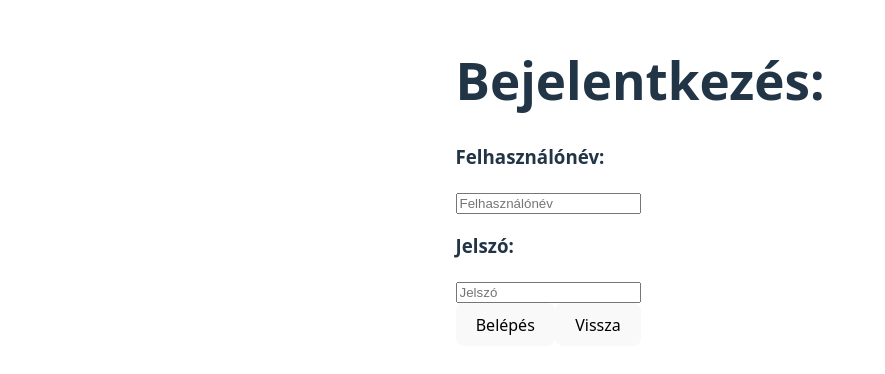
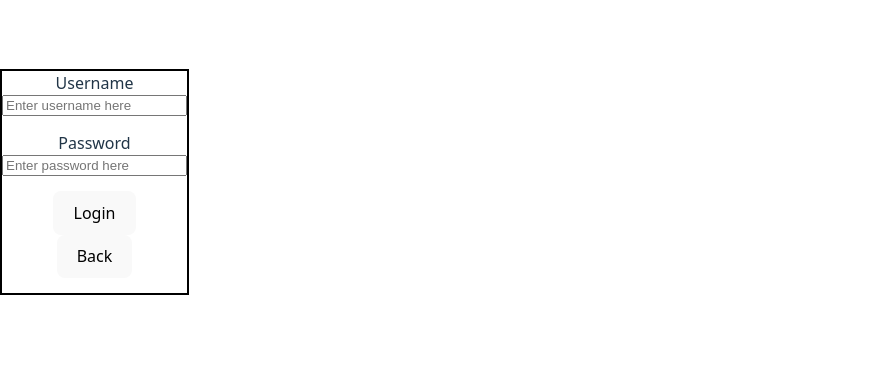
Before and after one commit to olilla92/Jegyzetmegoszto, a React app in the folder frontend/: page /login in a window 1280 px wide. Shown: the part 218-592 px from the top of the page, without its empty margins (0-885 px from the left). Built offline with nearby package versions, Linux system fonts and the light colour scheme; the HTML template or start-up script is replaced by a standard one.

Commit message:
A frontend csinosítása.

```diff
--- a/frontend/src/App.css
+++ b/frontend/src/App.css
@@ -1,11 +1,10 @@
 /*#root -> a mappa gyökere, az index.html fájl beállításai*/
-#root{
-  margin: auto;
-}
 
 /*Kártyák*/
-.card{
+.notecard{
   display: flex;
+  flex-wrap: wrap;
+  justify-content: center;
   gap: 10px;
 }
 .jegyzet{
@@ -15,25 +14,27 @@
 }
 .adatok{
   width: 300px;
-  height: 400px;
+  height: 300px;
   flex-direction: column; /*egymás alatt*/
-  align-items: center;
+  justify-content: center;
   background-color: #f6c453;
   border: 1px solid #183a1d;
-  margin: 10px 0 10px 0;
   border-radius: 20px;
 }
 
 /*Nav*/
 .nav{
   display: flex;
+  flex-wrap: wrap;
   background-color: #183a1d;
   width: 100vw;
-  height: 100px;
+  height: 50px;
+  top: 0;
+  position: fixed;
+  align-items: center;
 }
-.links{
+.navitems{
   margin: 10px;
-
 }
 .linktext{
   color:#f6c453
@@ -41,3 +42,32 @@
 .linktext:hover{
   color: #af8c3c;
 }
+.searchbar{
+  border-radius: 10px;
+  text-indent: 5px;
+  background-color: #f6c453;
+  color: #183a1d;
+}
+@media (max-width: 500px){
+
+}
+
+/*Login*/
+.formContainer{
+  border: 1px solid black;
+  display: flex;
+  justify-content: center;
+}
+.formLogin{
+  display: flex;
+  flex-direction: column;
+  justify-content: center;
+  align-items: center;
+  border: 1px solid black;
+}
+.formPoint{
+  display: flex;
+  flex-direction: column;
+  align-items: center;
+  margin-bottom: 15px;
+}
--- a/frontend/src/App.tsx
+++ b/frontend/src/App.tsx
@@ -3,7 +3,7 @@ import type { Note } from './types/Note.ts';
 import apiClient from './api/apiClient.ts';
 import './App.css';
 import { useNavigate } from 'react-router-dom';
-import { Card, Row, Col, Nav } from 'react-bootstrap';
+import { Card, Row, Col, Nav, Form } from 'react-bootstrap';
 
 function App() {
     const [notes, setNotes] = useState<Array<Note>>([]);
@@ -18,23 +18,36 @@ function App() {
     }, []);
     return (
         <>
-          <Nav className='nav'>
-            <Nav.Item className='links'>
-              <Nav.Link className='linktext' href='/'>Főoldal</Nav.Link>
-            </Nav.Item>
-            <Nav.Item className='links'>
-              <Nav.Link className='linktext' onClick={() => belep('/login')}>Belépés</Nav.Link>
-            </Nav.Item>
-            <Nav.Item className='links'>
-              <Nav.Link className='linktext' onClick={() => reg('/register')}>Regisztráció</Nav.Link>
-            </Nav.Item>
-          </Nav>
+            <Nav className="nav">
+                <Nav.Item className="navitems">
+                    <Nav.Link className="linktext" href="/">
+                        Főoldal
+                    </Nav.Link>
+                </Nav.Item>
+                <Nav.Item className="navitems">
+                    <Nav.Link className="linktext" onClick={() => belep('/login')}>
+                        Belépés
+                    </Nav.Link>
+                </Nav.Item>
+                <Nav.Item className="navitems">
+                    <Nav.Link className="linktext" onClick={() => reg('/register')}>
+                        Regisztráció
+                    </Nav.Link>
+                </Nav.Item>
+                <Form className="navitems">
+                    <Form.Control
+                        type="search"
+                        placeholder="Search"
+                        className="searchbar"
+                        aria-label="Search"
+                    ></Form.Control>
+                </Form>
+            </Nav>
 
-
-            <Row xs={1} md={2} lg={4} className="g-4">
+            <Row xs={1} md={2} lg={4} className="container">
                 {Array.from({ length: 1 }).map((_, idx) => (
                     <Col key={idx}>
-                        <Card className="card">
+                        <Card className="notecard">
                             {notes.map((p) => (
                                 <div className="adatok">
                                     <Card.Title>
--- a/frontend/src/pages/Login.tsx
+++ b/frontend/src/pages/Login.tsx
@@ -3,6 +3,7 @@ import type { User } from '../types/User.ts';
 import apiClient from '../api/apiClient.ts';
 import { useNavigate } from 'react-router-dom';
 import '../App.css';
+import {Form, Button, Container} from "react-bootstrap"
 const Login = () => {
     const [username, setUsername] = useState<string>('');
     const [password, setPassword] = useState<string>('');
@@ -23,27 +24,34 @@ const Login = () => {
 
     return (
         <>
-            <h1>Bejelentkezés:</h1>
-            <div className="form">
-                <h3>Felhasználónév:</h3>
-                <input
+            <Container className='formContainer'>
+                <Form className="formLogin">
+                    <Form.Group className="formPoint" controlId="loginUname">
+                        <Form.Label>Username</Form.Label>
+                        <Form.Control
                             type="text"
-                    placeholder="Felhasználónév"
+                            placeholder="Enter username here"
                             onChange={(e) => setUsername(e.target.value)}
                         />
-                <h3>Jelszó:</h3>
-                <input
+                    </Form.Group>
+
+                    <Form.Group className="formPoint" controlId="loginPassword">
+                        <Form.Label>Password</Form.Label>
+                        <Form.Control
                             type="password"
-                    placeholder="Jelszó"
+                            placeholder="Enter password here"
                             onChange={(e) => setPassword(e.target.value)}
                         />
-                <br />
-            </div>
+                    </Form.Group>
 
-            <button onClick={Logging} onDoubleClick={() => logging('/me')}>
-                Belépés
-            </button>
-            <button onClick={() => vissza('/')}>Vissza</button>
+                    <Form.Group className="formPoint" controlId="loginButtons">
+                        <Button onClick={Logging} onDoubleClick={() => logging('/me')}>
+                            Login
+                        </Button>
+                        <Button onClick={() => vissza('/')}>Back</Button>
+                    </Form.Group>
+                </Form>
+            </Container>
         </>
     );
 };
```
Lines whose indentation alone changed are shown as unchanged.
